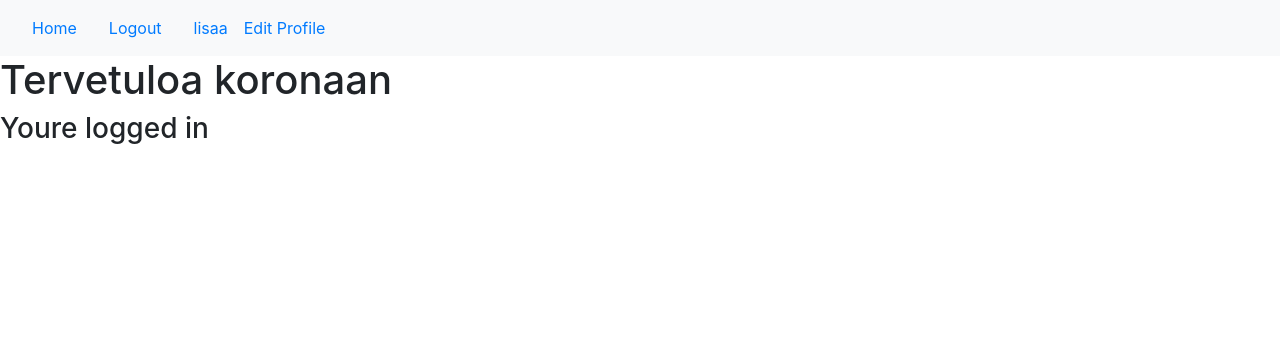
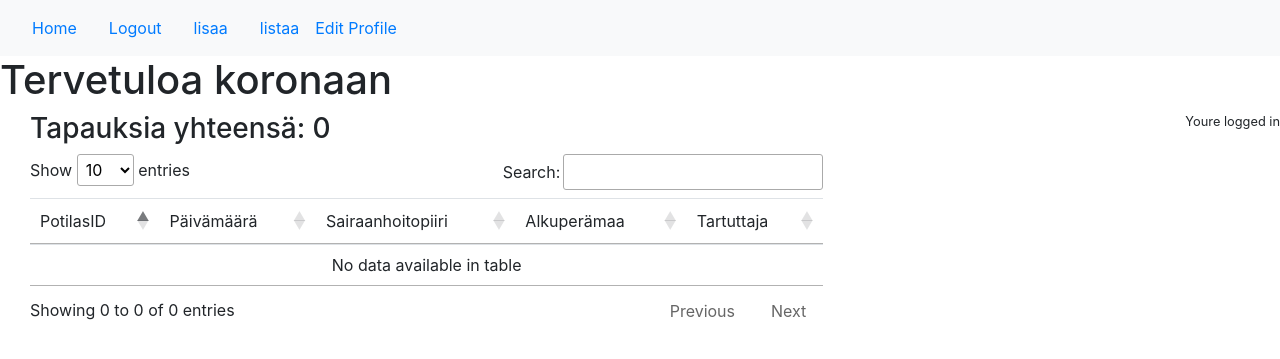
Before and after one commit to santerix6/ohsiha, a Django app: page /listaa/ in a window 1280 px wide. Shown: the top 359 px of the page. Run offline with Django 3.2, Linux system fonts and the light colour scheme; the visitor is signed in with stand-in values (Sample User, id 1); data that the repository does not hold is empty; some libraries are stand-ins or nearby versions.

Commit message:
vitun hieno taulukko, missä kaikkki suomen korona tartunnat

```diff
--- a/login/templates/login/base.html
+++ b/login/templates/login/base.html
@@ -5,8 +5,8 @@
     <meta name="viewport" content="width=device-width, initial-scale=1, shrink-to-fit=no">
     <!-- Bootstrap CSS -->
     <link rel="stylesheet" href="https://maxcdn.bootstrapcdn.com/bootstrap/4.0.0/css/bootstrap.min.css" integrity="sha384-Gn5384xqQ1aoWXA+058RXPxPg6fy4IWvTNh0E263XmFcJlSAwiGgFAW/dAiS6JXm" crossorigin="anonymous">
+    <link rel="stylesheet" type="text/css" href="https://cdn.datatables.net/1.10.20/css/jquery.dataTables.css">
 
-    <title>Korona virus sivusto</title>
   </head>
   <body>
     <nav class="navbar navbar-expand-lg navbar-light bg-light">
@@ -14,16 +14,17 @@
       <a class="nav-link" href="/">Home</a>
       <a class="nav-link" href="/logout">Logout</a>
       <a class="nav-link" href="/lisaa">lisaa</a>
+      <a class="nav-link" href="/listaa">listaa</a>
       <a href="/editprofile">Edit Profile</a>
       {% else %}
+      <a class="nav-link" href="/">Home</a>
       <a class="nav-link" href="/login">Login</a>
       <a class="nav-link" href="/register">Register</a>
       {% endif %}
     </nav>
     <h1>Tervetuloa koronaan</h1>
     {% if user.is_authenticated %}
-    <h3>Youre logged in</h3>
-
+    <small class="float-right">Youre logged in</small>
     <div class="col-md-8">
       {% if messages %}
         {% for message in messages %}
@@ -35,9 +36,16 @@
       {% endif %}
       {% block content%}{% endblock %}
     </div>
-
-    <script src="https://code.jquery.com/jquery-3.2.1.slim.min.js" integrity="sha384-KJ3o2DKtIkvYIK3UENzmM7KCkRr/rE9/Qpg6aAZGJwFDMVNA/GpGFF93hXpG5KkN" crossorigin="anonymous"></script>
-    <script src="https://cdnjs.cloudflare.com/ajax/libs/popper.js/1.12.9/umd/popper.min.js" integrity="sha384-ApNbgh9B+Y1QKtv3Rn7W3mgPxhU9K/ScQsAP7hUibX39j7fakFPskvXusvfa0b4Q" crossorigin="anonymous"></script>
-    <script src="https://maxcdn.bootstrapcdn.com/bootstrap/4.0.0/js/bootstrap.min.js" integrity="sha384-JZR6Spejh4U02d8jOt6vLEHfe/JQGiRRSQQxSfFWpi1MquVdAyjUar5+76PVCmYl" crossorigin="anonymous"></script>
-  </body>
+</body>
+<script src="https://ajax.googleapis.com/ajax/libs/jquery/2.1.3/jquery.min.js"></script>
+<script src="https://code.jquery.com/jquery-3.2.1.slim.min.js" integrity="sha384-KJ3o2DKtIkvYIK3UENzmM7KCkRr/rE9/Qpg6aAZGJwFDMVNA/GpGFF93hXpG5KkN" crossorigin="anonymous"></script>
+<script src="https://cdnjs.cloudflare.com/ajax/libs/popper.js/1.12.9/umd/popper.min.js" integrity="sha384-ApNbgh9B+Y1QKtv3Rn7W3mgPxhU9K/ScQsAP7hUibX39j7fakFPskvXusvfa0b4Q" crossorigin="anonymous"></script>
+<script src="https://maxcdn.bootstrapcdn.com/bootstrap/4.0.0/js/bootstrap.min.js" integrity="sha384-JZR6Spejh4U02d8jOt6vLEHfe/JQGiRRSQQxSfFWpi1MquVdAyjUar5+76PVCmYl" crossorigin="anonymous"></script>
+<script type="text/javascript" charset="utf8" src="https://cdn.datatables.net/1.10.20/js/jquery.dataTables.js"></script>
+<title>Korona virus sivusto</title>
+<script>
+  $(document).ready( function () {
+    $('#table_id').DataTable();
+  } );
+</script>
 </html>
--- /dev/null
+++ b/login/templates/login/korona_tapaukset.html
@@ -0,0 +1,5 @@
+{% extends "login/base.html" %}
+{% load crispy_forms_tags %}
+{% block content %}
+   <h1>{{ user.username }}</h1>
+{% endblock content %}
--- a/login/templates/login/listaa.html
+++ b/login/templates/login/listaa.html
@@ -2,13 +2,48 @@
 {% load crispy_forms_tags %}
 {% block content %}
 {% if user.is_authenticated %}
-{% for x in taulu %}
-  <h1>{{forloop.counter}}</h1>
-  <p>{{x.pva}}</p>
-  <p>{{x.sairaanhoitopiiri}}</p>
-  <p>{{x.alkuperamaa}}</p>
-  <p>{{x.alkupera}}</p>
-  <p>{{x.lisaaja_id}}</p>
-{% endfor %}
+
+
+  <div class="container">
+    <h3>Tapauksia yhteensä: {{taulu.count}}</h3>
+    <table id="table_id" class="table" >
+
+        <thead>
+          <tr>
+            <td>PotilasID</td>
+            <td>Päivämäärä</td>
+            <td>Sairaanhoitopiiri</td>
+            <td>Alkuperämaa</td>
+            <td>Tartuttaja</td>
+          </tr>
+        </thead>
+      <tbody>
+        {% for x in taulu %}
+        <tr>
+        <td>{{x.potilasid}}</td>
+        <td>{{x.pva}}</td>
+        <td>{{x.sairaanhoitopiiri}}</td>
+        <td>
+          {% if x.alkuperamaa %}
+            {{x.alkuperamaa}}
+          {% else %}
+              Ei Tiedossa
+          {% endif %}
+        </td>
+        <td>
+          {% if x.alkupera == "unknown" %}
+            Ei Tiedossa
+          {% else %}
+              {{x.alkupera}}
+          {% endif %}
+          </td>
+          </tr>
+          {% endfor %}
+      </tbody>
+
+
+    </table>
+  </div>
+
 {% endif %}
 {% endblock content %}
--- a/login/views.py
+++ b/login/views.py
@@ -57,7 +57,6 @@ def lisaa(request):
 @login_required
 def listaa(request):
     taulu = TestTaulu.objects.all().values()
-    print(taulu)
     taulu = {
         'taulu' : taulu
     }
@@ -65,6 +64,7 @@ def listaa(request):
 @login_required
 def api(request):
     data = requests.get(api_address).json()
+    TestTaulu.objects.all().delete()
     taulu = TestTaulu()
     for x in data['confirmed']:
         taulu.pva =x['date']
@@ -74,3 +74,4 @@ def api(request):
         taulu.alkuperamaa = x['infectionSourceCountry']
         taulu.lisaaja = request.user
         taulu.save()
+    return redirect("login-home")
```
